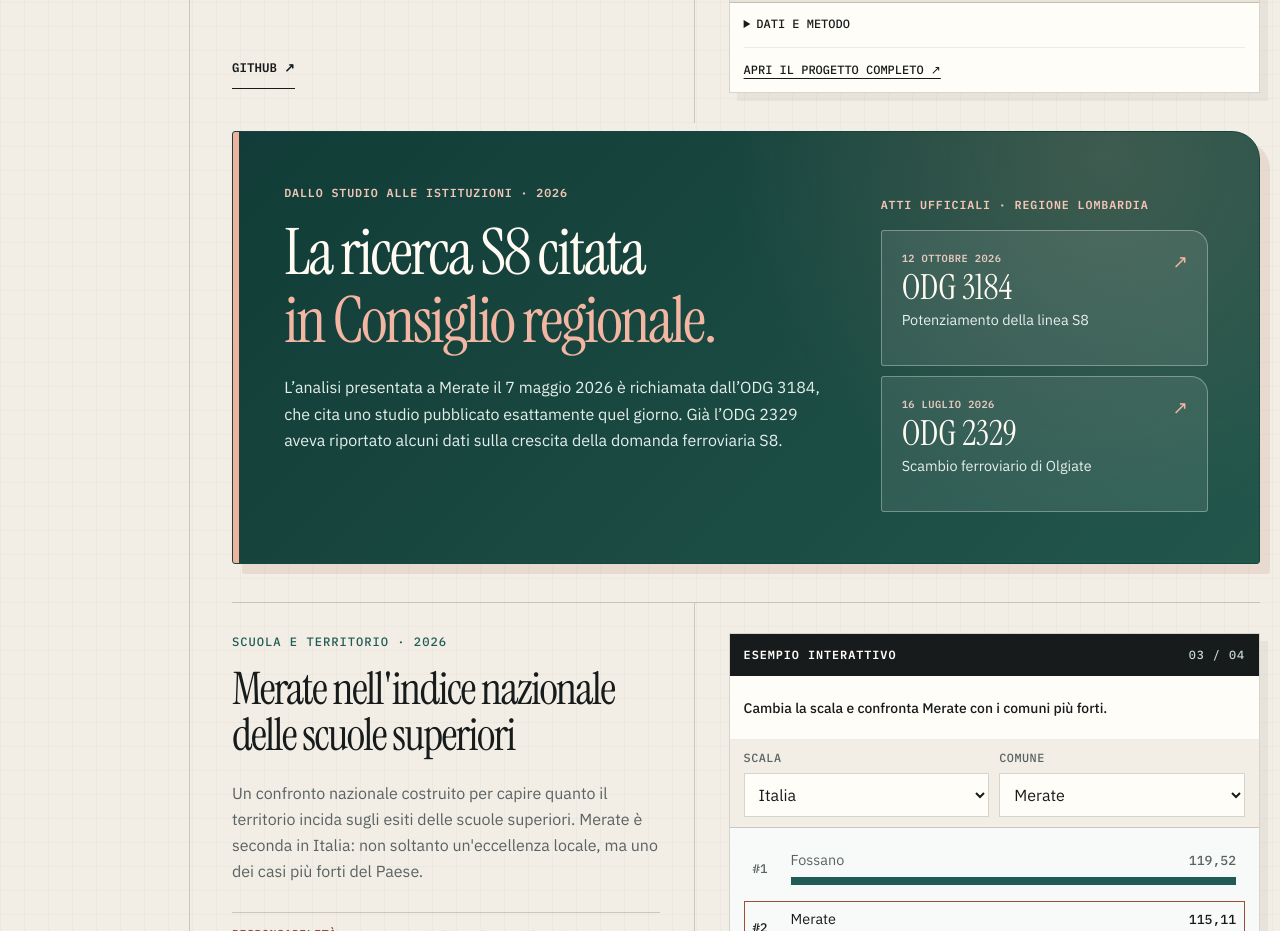
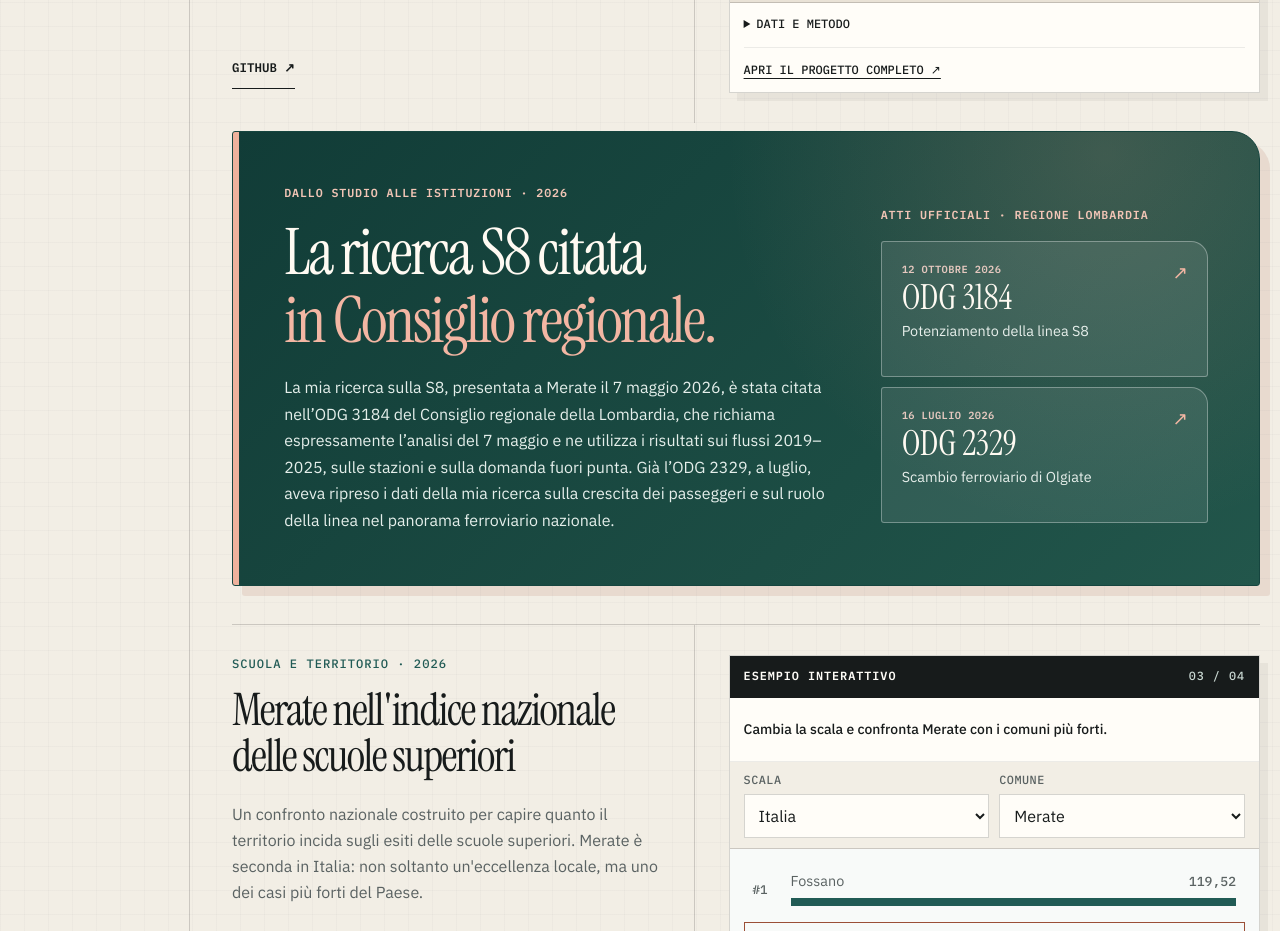
Before and after one commit to simoneghezzicolombo/simoneghezzicolombo.github.io, a plain HTML site: page index.html in a window 1280 px wide. Shown: the part 3454-4385 px from the top of the page. Drawn offline with Linux system fonts and the light colour scheme.

Commit message:
Strengthen S8 institutional citation wording with direct research attribution

```diff
--- a/index.html
+++ b/index.html
@@ -1345,7 +1345,7 @@
                   <span data-i18n="p2RecognitionTitle">La ricerca S8 citata</span>
                   <span class="recognition-emphasis" data-i18n="p2RecognitionHighlight">in Consiglio regionale.</span>
                 </h4>
-                <p data-i18n="p2RecognitionCopy">L’analisi presentata a Merate il 7 maggio 2026 è richiamata dall’ODG 3184, che cita uno studio pubblicato esattamente quel giorno. Già l’ODG 2329 aveva riportato alcuni dati sulla crescita della domanda ferroviaria S8.</p>
+                <p data-i18n="p2RecognitionCopy">La mia ricerca sulla S8, presentata a Merate il 7 maggio 2026, è stata citata nell’ODG 3184 del Consiglio regionale della Lombardia, che richiama espressamente l’analisi del 7 maggio e ne utilizza i risultati sui flussi 2019–2025, sulle stazioni e sulla domanda fuori punta. Già l’ODG 2329, a luglio, aveva ripreso i dati della mia ricerca sulla crescita dei passeggeri e sul ruolo della linea nel panorama ferroviario nazionale.</p>
               </div>
               <div class="recognition-evidence">
                 <div class="recognition-evidence-label" data-i18n="p2RecognitionEvidence">ATTI UFFICIALI · REGIONE LOMBARDIA</div>
@@ -1570,7 +1570,7 @@
         p2RecognitionLabel: "Dallo studio alle istituzioni · 2026",
         p2RecognitionTitle: "La ricerca S8 citata",
         p2RecognitionHighlight: "in Consiglio regionale.",
-        p2RecognitionCopy: "L’analisi presentata a Merate il 7 maggio 2026 è richiamata dall’ODG 3184, che cita uno studio pubblicato esattamente quel giorno. Già l’ODG 2329 aveva riportato alcuni dati sulla crescita della domanda ferroviaria S8.",
+        p2RecognitionCopy: "La mia ricerca sulla S8, presentata a Merate il 7 maggio 2026, è stata citata nell’ODG 3184 del Consiglio regionale della Lombardia, che richiama espressamente l’analisi del 7 maggio e ne utilizza i risultati sui flussi 2019–2025, sulle stazioni e sulla domanda fuori punta. Già l’ODG 2329, a luglio, aveva ripreso i dati della mia ricerca sulla crescita dei passeggeri e sul ruolo della linea nel panorama ferroviario nazionale.",
         p2RecognitionEvidence: "Atti ufficiali · Regione Lombardia",
         p2RecognitionOctDate: "12 OTTOBRE 2026",
         p2RecognitionJulDate: "16 LUGLIO 2026",
@@ -1708,7 +1708,7 @@
         p2RecognitionLabel: "From research to institutions · 2026",
         p2RecognitionTitle: "S8 research cited",
         p2RecognitionHighlight: "in the Regional Council.",
-        p2RecognitionCopy: "The analysis presented in Merate on 7 May 2026 is referenced in ODG 3184, which mentions a study published on that exact date. ODG 2329 had previously included figures on the growth of S8 rail demand.",
+        p2RecognitionCopy: "My research on the S8 railway, presented in Merate on 7 May 2026, was cited in ODG 3184 of the Lombardy Regional Council, which expressly refers to the analysis dated 7 May and draws on its findings on 2019–2025 passenger flows, stations and off-peak demand. ODG 2329 had already used data from my research to document passenger growth and the line’s importance in the national rail network.",
         p2RecognitionEvidence: "Official records · Lombardy Region",
         p2RecognitionOctDate: "12 OCTOBER 2026",
         p2RecognitionJulDate: "16 JULY 2026",
```
